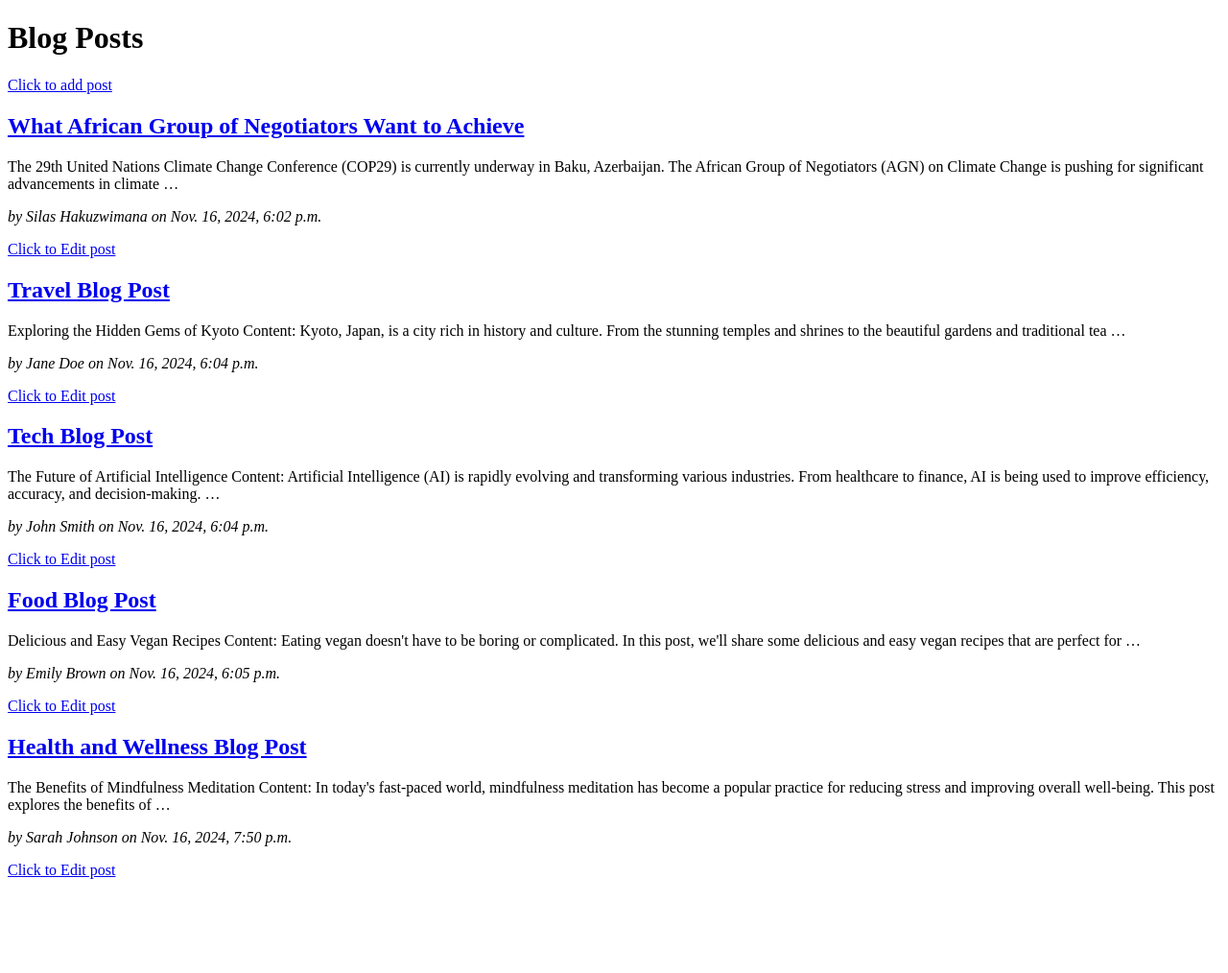
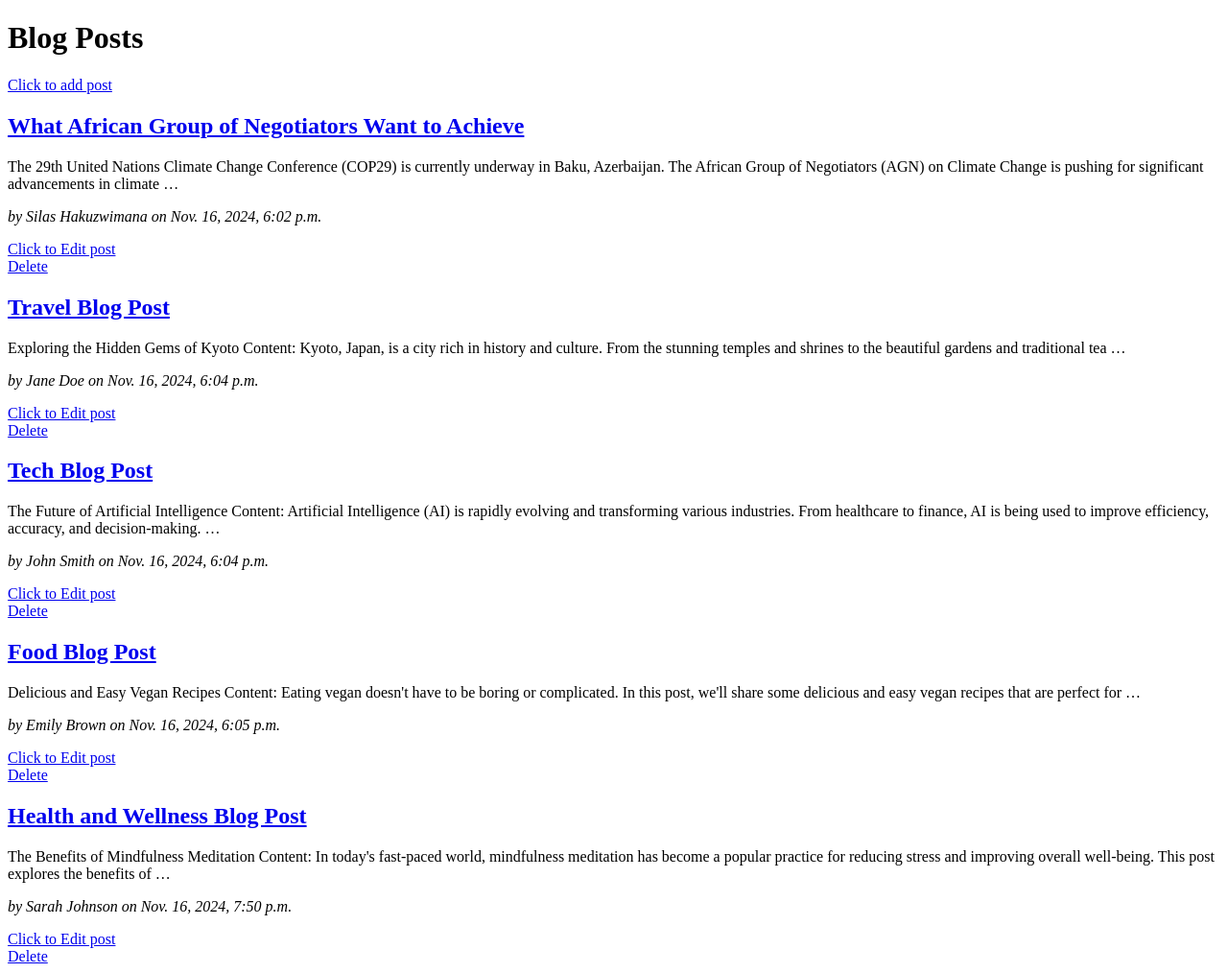
Before and after one commit to SilasHakuzwimana/libreTranslator, a Django app: page /posts/ in a window 1280 px wide. Shown: the whole page at 96% size. Before the commit the page ends 916 px from the top, so only its background shows below. Run offline with Django 5.2, Linux system fonts and the light colour scheme; data comes from the database, SQL or seed files in the repository; both versions use the stored data as it was after the commit.

Commit message:
update delete method

```diff
--- a/my_blog/blog/templates/blog/post_detail.html
+++ b/my_blog/blog/templates/blog/post_detail.html
@@ -7,6 +7,8 @@
     <h1>{{ post.title }}</h1>
     <p>{{ post.content }}</p>
     <p><em>by {{ post.author }} on {{ post.created_at }}</em></p>
+    <a href="{% url 'post_delete' pk=post.pk %}">Delete</a>
+    <br>
     <a href="{% url 'post_list' %}">Back to Home</a>
 </body>
 </html>
--- a/my_blog/blog/templates/blog/post_list.html
+++ b/my_blog/blog/templates/blog/post_list.html
@@ -12,6 +12,8 @@
             <p>{{ post.content|truncatewords:30 }}</p>
             <p><em>by {{ post.author }} on {{ post.created_at }}</em></p>
             <a href="{% url 'post_edit' pk=post.pk %}">Click to Edit post</a>
+            <br>
+            <a href="{% url 'post_delete' pk=post.pk %}">Delete</a>
         </div>
     {% endfor %}
 </body>
--- a/my_blog/blog/urls.py
+++ b/my_blog/blog/urls.py
@@ -5,5 +5,9 @@ urlpatterns = [
     path('posts/', views.post_list, name='post_list'),
     path('post/<int:pk>/', views.post_detail, name='post_detail'),
     path('posts/', views.post_list, name='post_list'),
-   path('posts/', views.post_list, name='post_list'), path('post/<int:pk>/', views.post_detail, name='post_detail'), path('post/new/', views.post_new, name='post_new'), path('post/<int:pk>/edit/', views.post_edit, name='post_edit'),
+    path('posts/', views.post_list, name='post_list'),
+    path('post/<int:pk>/', views.post_detail, name='post_detail'),
+    path('post/new/', views.post_new, name='post_new'),
+    path('post/<int:pk>/edit/', views.post_edit, name='post_edit'),
+    path('post/<int:pk>/delete/', views.post_delete, name='post_delete'),
 ]
--- a/my_blog/blog/views.py
+++ b/my_blog/blog/views.py
@@ -32,3 +32,10 @@ def post_edit(request, pk):
     else:
         form = PostForm(instance=post)
     return render(request, 'blog/post_edit.html', {'form': form})
+
+def post_delete(request, pk):
+    post = get_object_or_404(Post, pk=pk)
+    if request.method == "POST":
+        post.delete()
+        return redirect('post_list')
+    return render(request, 'blog/post_confirm_delete.html', {'post': post})
```
Also changed, not shown: my_blog/blog/templates/blog/post_confirm_delete.html (added, +14 -0 lines), my_blog/db.sqlite3.
